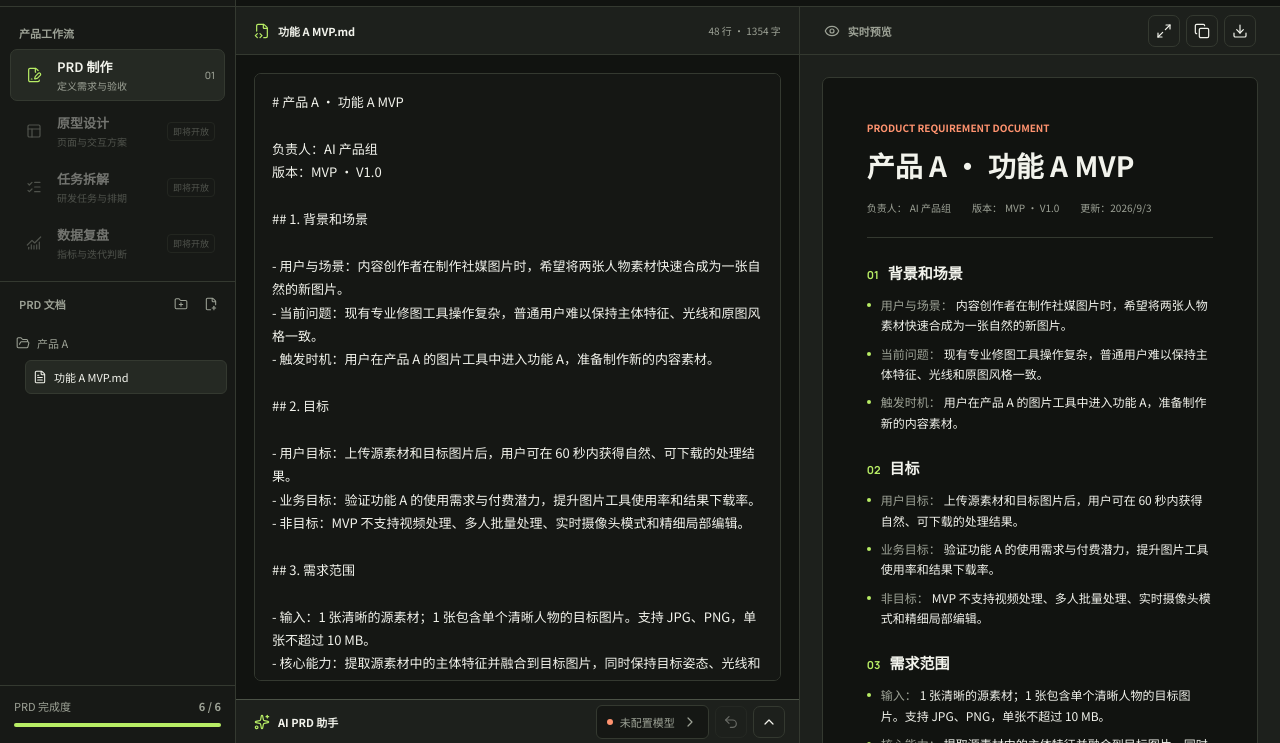
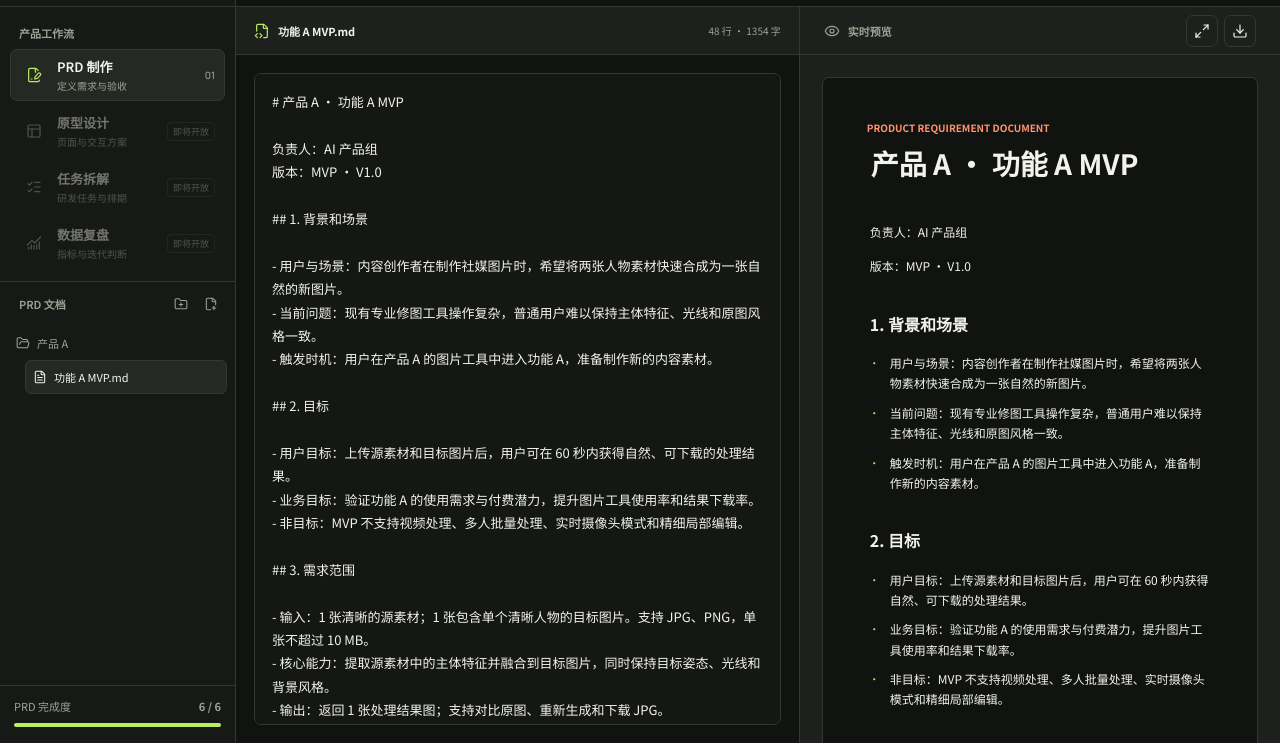
Before and after one commit to yanchao980380-cell/ai-product-coding-skills, a plain HTML site: page index.html in a window 1280 px wide. Shown: the part 57-800 px from the top of the page. Drawn offline with nearby package versions, Linux system fonts and the light colour scheme.

Commit message:
feat: simplify PRD editing workspace

````diff
--- a/index.html
+++ b/index.html
@@ -297,8 +297,7 @@
     .pane-heading { margin-top: 6px; font-size: 23px; line-height: 1.3; }
     .pane-lead { max-width: 620px; margin-top: 8px; color: var(--color-text-muted); font-size: 12px; line-height: 1.7; }
     .editor-pane.markdown-mode { overflow: hidden; }
-    .markdown-workspace { display: grid; grid-template-rows: 48px minmax(0, 1fr) minmax(250px, 1fr); width: 100%; height: 100%; min-height: 0; }
-    .markdown-workspace.chat-collapsed { grid-template-rows: 48px minmax(0, 1fr) 44px; }
+    .markdown-workspace, .markdown-workspace.chat-collapsed { display: grid; grid-template-rows: 48px minmax(0, 1fr); width: 100%; height: 100%; min-height: 0; }
     .markdown-editor-header {
       display: flex;
       align-items: center;
@@ -334,7 +333,7 @@
     .markdown-editor:hover { border-color: var(--color-border-strong); }
     .markdown-editor:focus { border-color: var(--color-accent); outline: 0; background: var(--color-surface); }
     .ai-chat {
-      display: grid;
+      display: none;
       grid-template-rows: 44px minmax(0, 1fr) auto;
       min-width: 0;
       min-height: 0;
@@ -529,6 +528,30 @@
     .doc-table th, .doc-table td { padding: 8px; border: 1px solid var(--color-border); text-align: left; vertical-align: top; overflow-wrap: anywhere; }
     .doc-table th { color: var(--color-text-muted); font-weight: 600; }
     .doc-table td.doc-editable:focus { outline-offset: -2px; }
+    .doc-source-line {
+      border-radius: 3px;
+      outline: 1px solid transparent;
+      white-space: pre-wrap;
+      overflow-wrap: anywhere;
+      transition: background 140ms ease, outline-color 140ms ease;
+      cursor: text;
+    }
+    .doc-source-line:hover { outline-color: var(--color-border-strong); }
+    .doc-source-line:focus { outline-color: var(--color-accent); background: var(--color-input); }
+    .doc-source-line:empty::before { content: attr(data-placeholder); color: var(--color-text-muted); }
+    h1.doc-source-line { margin: 8px 0 18px; padding: 2px 4px; font-size: 28px; line-height: 1.35; }
+    h2.doc-source-line { margin-top: 26px; padding: 2px 3px; font-size: 16px; line-height: 1.45; }
+    h3.doc-source-line, h4.doc-source-line, h5.doc-source-line, h6.doc-source-line { margin-top: 20px; padding: 2px 3px; font-size: 13px; line-height: 1.5; }
+    p.doc-source-line { margin-top: 9px; padding: 2px 3px; color: var(--color-text); font-size: 12px; line-height: 1.75; }
+    .doc-source-spacer { height: 7px; }
+    .doc-list-line { display: grid; grid-template-columns: 15px minmax(0, 1fr); gap: 5px; margin-top: 7px; font-size: 12px; line-height: 1.7; }
+    .doc-list-marker { padding-top: 2px; color: var(--color-accent); font-size: 10px; text-align: center; }
+    .doc-list-line .doc-source-line { padding: 1px 3px; }
+    .doc-quote { margin-top: 10px; padding: 7px 10px; border-left: 2px solid var(--color-accent); color: var(--color-text-muted); font-size: 12px; line-height: 1.7; }
+    .doc-code { margin-top: 12px; padding: 12px; overflow-x: auto; border: 1px solid var(--color-border); border-radius: 5px; background: var(--color-input); }
+    .doc-code .doc-source-line { min-height: 20px; font-family: ui-monospace, SFMono-Regular, Consolas, monospace; font-size: 11px; line-height: 1.65; }
+    .doc-divider { margin: 18px 0; border: 0; border-top: 1px solid var(--color-border); }
+    .doc-table th.doc-source-line, .doc-table td.doc-source-line { min-width: 90px; outline-offset: -2px; cursor: text; }
 
     .menu {
       position: absolute;
@@ -735,8 +758,7 @@
       .pane-inner { padding: 22px 18px 54px; overflow-x: hidden; }
       .markdown-editor-wrap { padding: 12px; }
       .markdown-editor { padding: 14px; font-size: 12px; }
-      .markdown-workspace { grid-template-rows: 44px minmax(0, 1fr) minmax(280px, 0.9fr); }
-      .markdown-workspace.chat-collapsed { grid-template-rows: 44px minmax(0, 1fr) 44px; }
+      .markdown-workspace, .markdown-workspace.chat-collapsed { grid-template-rows: 44px minmax(0, 1fr); }
       .ai-chat-header { padding-inline: 12px; }
       .ai-chat-messages { padding: 10px 12px; }
       .ai-chat-form { padding: 9px 12px 10px; }
@@ -848,7 +870,6 @@
           <button id="menuModelSettingsButton" type="button"><i data-lucide="settings-2"></i>模型设置</button>
           <div class="menu-divider"></div>
           <button id="menuExampleButton" type="button"><i data-lucide="sparkles"></i>恢复默认脱敏案例</button>
-          <button id="menuCopyButton" type="button"><i data-lucide="copy"></i>复制 PRD</button>
           <button id="menuThemeButton" type="button"><i data-lucide="sun-moon"></i>切换明暗主题</button>
           <div class="menu-divider"></div>
           <button id="downloadButton" type="button"><i data-lucide="download"></i>下载 Markdown</button>
@@ -905,7 +926,6 @@
             <div class="preview-label"><i data-lucide="eye"></i>实时预览</div>
             <div class="preview-actions">
               <button class="icon-button preview-fullscreen-button" id="previewFullscreenButton" type="button" aria-label="全屏预览" title="全屏预览"><i class="maximize-icon" data-lucide="maximize-2"></i><i class="minimize-icon" data-lucide="minimize-2"></i></button>
-              <button class="icon-button" id="previewCopyButton" type="button" aria-label="复制 PRD" title="复制 PRD"><i data-lucide="copy"></i></button>
               <button class="icon-button" id="previewDownloadButton" type="button" aria-label="下载 Markdown" title="下载 Markdown"><i data-lucide="download"></i></button>
             </div>
           </div>
@@ -1622,52 +1642,125 @@
       parent.appendChild(section);
     }
 
+    function createSourceEditable(tag, content, lineIndex, prefix = "", label = "编辑内容") {
+      const element = createElement(tag, "doc-source-line", content);
+      element.setAttribute("contenteditable", "plaintext-only");
+      element.setAttribute("role", "textbox");
+      element.setAttribute("aria-label", label);
+      element.setAttribute("spellcheck", "false");
+      element.dataset.mdLine = String(lineIndex);
+      element.dataset.mdPrefix = prefix;
+      element.dataset.placeholder = "点击输入内容";
+      return element;
+    }
+
+    function parseTableCells(line) {
+      const trimmed = line.trim().replace(/^\|/, "").replace(/\|$/, "");
+      return trimmed.split("|").map((cell) => cell.trim());
+    }
+
+    function isTableLine(line) {
+      return /^\s*\|.*\|\s*$/.test(line);
+    }
+
+    function isTableSeparator(line) {
+      const cells = parseTableCells(line);
+      return cells.length > 0 && cells.every((cell) => /^:?-{3,}:?$/.test(cell));
+    }
+
+    function appendMarkdownTable(doc, lines, startIndex) {
+      const table = createElement("table", "doc-table");
+      const thead = document.createElement("thead");
+      const tbody = document.createElement("tbody");
+      let index = startIndex;
+      let rowNumber = 0;
+      while (index < lines.length && isTableLine(lines[index])) {
+        if (isTableSeparator(lines[index])) {
+          index += 1;
+          continue;
+        }
+        const row = document.createElement("tr");
+        parseTableCells(lines[index]).forEach((cell, columnIndex) => {
+          const tag = rowNumber === 0 ? "th" : "td";
+          const editable = createSourceEditable(tag, cell, index, "", `编辑表格第 ${rowNumber + 1} 行第 ${columnIndex + 1} 列`);
+          editable.dataset.mdTableColumn = String(columnIndex);
+          row.appendChild(editable);
+        });
+        (rowNumber === 0 ? thead : tbody).appendChild(row);
+        rowNumber += 1;
+        index += 1;
+      }
+      table.append(thead, tbody);
+      doc.appendChild(table);
+      return index;
+    }
+
     function renderPreview() {
       const doc = document.getElementById("documentPreview");
+      const previousScroll = document.querySelector(".preview-pane").scrollTop;
       doc.replaceChildren();
       document.getElementById("projectTitle").textContent = textOrEmpty(state.title);
       doc.appendChild(createElement("div", "doc-label", "PRODUCT REQUIREMENT DOCUMENT"));
-      doc.appendChild(makePreviewEditable(createElement("h1", "doc-title"), state.title, { previewKind: "title" }, "编辑 PRD 标题"));
-      const meta = createElement("div", "doc-meta");
-      const owner = createElement("span");
-      owner.append("负责人：", makePreviewEditable(createElement("span"), state.owner, { previewKind: "meta", previewLabel: "负责人" }, "编辑负责人"));
-      const version = createElement("span");
-      version.append("版本：", makePreviewEditable(createElement("span"), state.version, { previewKind: "meta", previewLabel: "版本" }, "编辑版本"));
-      meta.append(owner, version);
-      meta.append(createElement("span", "", `更新：${new Date().toLocaleDateString("zh-CN")}`));
-      doc.appendChild(meta);
-
-      addDocSection(doc, "01", "背景和场景", "background", [["用户与场景", state.background.userScenario], ["当前问题", state.background.problem], ["触发时机", state.background.trigger]]);
-      addDocSection(doc, "02", "目标", "goal", [["用户目标", state.goal.userGoal], ["业务目标", state.goal.businessGoal], ["非目标", state.goal.nonGoal]]);
-      addDocSection(doc, "03", "需求范围", "scope", [["输入", state.scope.inputs], ["核心能力", state.scope.capability], ["输出", state.scope.outputs], ["约束", state.scope.constraints], ["MVP 不包含", state.scope.outScope]]);
-      addDocSection(doc, "04", "流程", "flow", [["主流程", state.flow.main], ["异常与空状态", state.flow.exceptions], ["失败后的动作", state.flow.recovery]]);
-
-      const analyticsSection = createElement("section", "doc-section");
-      const analyticsHead = createElement("div", "doc-section-head");
-      analyticsHead.append(createElement("span", "doc-section-index", "05"), createElement("h2", "", "埋点"));
-      analyticsSection.appendChild(analyticsHead);
-      const table = createElement("table", "doc-table");
-      const thead = document.createElement("thead");
-      const headRow = document.createElement("tr");
-      ["事件", "触发时机", "必要属性"].forEach((label) => headRow.appendChild(createElement("th", "", label)));
-      thead.appendChild(headRow);
-      const tbody = document.createElement("tbody");
-      state.analytics.forEach((row, rowIndex) => {
-        const tr = document.createElement("tr");
-        [["event", row.event], ["trigger", row.trigger], ["properties", row.properties]].forEach(([column, value]) => {
-          tr.appendChild(makePreviewEditable(createElement("td"), value, {
-            previewKind: "analytics",
-            previewRow: String(rowIndex),
-            previewColumn: column
-          }, `编辑埋点第 ${rowIndex + 1} 行${column}`));
-        });
-        tbody.appendChild(tr);
-      });
-      table.append(thead, tbody);
-      analyticsSection.appendChild(table);
-      doc.appendChild(analyticsSection);
-
-      addDocSection(doc, "06", "标准和指标", "standards", [["功能验收", state.standards.functional], ["AI 质量", state.standards.quality], ["性能", state.standards.performance], ["业务指标", state.standards.business], ["风险指标", state.standards.risk]]);
+      const lines = markdownDraft.replace(/\r\n?/g, "\n").split("\n");
+      let index = 0;
+      while (index < lines.length) {
+        const line = lines[index];
+        if (!line.trim()) {
+          if (lines.length === 1) doc.appendChild(createSourceEditable("p", "", 0, "", "编辑段落内容"));
+          else doc.appendChild(createElement("div", "doc-source-spacer"));
+          index += 1;
+          continue;
+        }
+        if (isTableLine(line) && index + 1 < lines.length && isTableSeparator(lines[index + 1])) {
+          index = appendMarkdownTable(doc, lines, index);
+          continue;
+        }
+        const fence = line.match(/^\s*```(.*)$/);
+        if (fence) {
+          const code = createElement("pre", "doc-code");
+          index += 1;
+          while (index < lines.length && !/^\s*```/.test(lines[index])) {
+            code.appendChild(createSourceEditable("code", lines[index], index, "", "编辑代码内容"));
+            index += 1;
+          }
+          doc.appendChild(code);
+          index += index < lines.length ? 1 : 0;
+          continue;
+        }
+        const heading = line.match(/^(#{1,6})\s+(.*)$/);
+        if (heading) {
+          doc.appendChild(createSourceEditable(`h${heading[1].length}`, heading[2], index, `${heading[1]} `, "编辑标题"));
+          index += 1;
+          continue;
+        }
+        const listItem = line.match(/^(\s*)([-*+]|\d+[.)])\s+(.*)$/);
+        if (listItem) {
+          const row = createElement("div", "doc-list-line");
+          row.append(
+            createElement("span", "doc-list-marker", /^\d/.test(listItem[2]) ? listItem[2] : "•"),
+            createSourceEditable("div", listItem[3], index, `${listItem[1]}${listItem[2]} `, "编辑列表内容")
+          );
+          doc.appendChild(row);
+          index += 1;
+          continue;
+        }
+        const quote = line.match(/^(\s*>\s?)(.*)$/);
+        if (quote) {
+          const editable = createSourceEditable("blockquote", quote[2], index, quote[1], "编辑引用内容");
+          editable.classList.add("doc-quote");
+          doc.appendChild(editable);
+          index += 1;
+          continue;
+        }
+        if (/^\s*(?:---+|___+|\*\*\*+)\s*$/.test(line)) {
+          doc.appendChild(createElement("hr", "doc-divider"));
+          index += 1;
+          continue;
+        }
+        doc.appendChild(createSourceEditable("p", line, index, "", "编辑段落内容"));
+        index += 1;
+      }
+      document.querySelector(".preview-pane").scrollTop = previousScroll;
     }
 
     function previewSectionKeyFromHeading(line) {
@@ -1762,23 +1855,23 @@
     }
 
     function syncPreviewEdit(element) {
-      const value = previewEditableValue(element);
-      const kind = element.dataset.previewKind;
-      let updated = markdownDraft;
-      if (kind === "title") updated = updateMarkdownTitle(updated, value);
-      else if (kind === "meta") updated = updateMarkdownMeta(updated, element.dataset.previewLabel, value);
-      else if (kind === "list") updated = updateMarkdownListItem(updated, element.dataset.previewSection, element.dataset.previewLabel, value);
-      else if (kind === "analytics") {
-        const rowIndex = Number(element.dataset.previewRow);
-        state.analytics[rowIndex][element.dataset.previewColumn] = value;
-        updated = updateMarkdownAnalytics(updated, state.analytics);
-      }
-
-      markdownDraft = updated;
+      const lineIndex = Number(element.dataset.mdLine);
+      if (!Number.isInteger(lineIndex)) return;
+      const lines = markdownDraft.replace(/\r\n?/g, "\n").split("\n");
+      const value = element.textContent.replace(/\r?\n/g, "");
+      if (element.dataset.mdTableColumn !== undefined) {
+        const cells = parseTableCells(lines[lineIndex] || "||");
+        const columnIndex = Number(element.dataset.mdTableColumn);
+        while (cells.length <= columnIndex) cells.push("");
+        cells[columnIndex] = value.trim().replace(/\|/g, "/");
+        lines[lineIndex] = `| ${cells.join(" | ")} |`;
+      } else {
+        lines[lineIndex] = `${element.dataset.mdPrefix || ""}${value}`;
+      }
+      markdownDraft = lines.join("\n");
       state = parseMarkdown(markdownDraft);
       document.getElementById("markdownEditor").value = markdownDraft;
       document.getElementById("projectTitle").textContent = textOrEmpty(state.title);
-      element.classList.toggle("doc-empty", !value);
       updateMarkdownStats();
       scheduleSave();
       updateProgress();
@@ -1786,30 +1879,37 @@
 
     function bindPreviewEditor() {
       const doc = document.getElementById("documentPreview");
-      doc.addEventListener("focusin", (event) => {
-        const editable = event.target.closest(".doc-editable");
-        if (editable?.classList.contains("doc-empty") && editable.textContent.trim() === "待补充") {
-          editable.textContent = "";
-          editable.classList.remove("doc-empty");
-        }
-      });
       doc.addEventListener("input", (event) => {
-        const editable = event.target.closest(".doc-editable");
+        const editable = event.target.closest(".doc-source-line");
         if (editable) syncPreviewEdit(editable);
       });
       doc.addEventListener("keydown", (event) => {
-        if (event.target.closest(".doc-editable") && event.key === "Enter") {
+        if (event.target.closest(".doc-source-line") && event.key === "Enter") {
           event.preventDefault();
           event.target.blur();
         }
       });
-      doc.addEventListener("focusout", (event) => {
-        const editable = event.target.closest(".doc-editable");
-        if (editable && !editable.textContent.trim()) {
-          editable.textContent = "待补充";
-          editable.classList.add("doc-empty");
-        }
+    }
+
+    let synchronizedScrollSource = null;
+
+    function syncScrollPosition(source, target) {
+      if (synchronizedScrollSource && synchronizedScrollSource !== source) return;
+      synchronizedScrollSource = source;
+      const sourceRange = source.scrollHeight - source.clientHeight;
+      const targetRange = target.scrollHeight - target.clientHeight;
+      const progress = sourceRange > 0 ? source.scrollTop / sourceRange : 0;
+      target.scrollTop = progress * Math.max(targetRange, 0);
+      window.requestAnimationFrame(() => {
+        synchronizedScrollSource = null;
       });
+    }
+
+    function bindSynchronizedScroll() {
+      const editor = document.getElementById("markdownEditor");
+      const preview = document.querySelector(".preview-pane");
+      editor.addEventListener("scroll", () => syncScrollPosition(editor, preview), { passive: true });
+      preview.addEventListener("scroll", () => syncScrollPosition(preview, editor), { passive: true });
     }
 
     function sectionHasContent(section) {
@@ -2357,8 +2457,6 @@
       setMarkdownContent(DEFAULT_MARKDOWN, "已恢复默认脱敏案例");
     });
     document.getElementById("copyButton").addEventListener("click", copyMarkdown);
-    document.getElementById("menuCopyButton").addEventListener("click", copyMarkdown);
-    document.getElementById("previewCopyButton").addEventListener("click", copyMarkdown);
     document.getElementById("previewFullscreenButton").addEventListener("click", togglePreviewFullscreen);
     document.getElementById("downloadButton").addEventListener("click", downloadMarkdown);
     document.getElementById("previewDownloadButton").addEventListener("click", downloadMarkdown);
@@ -2437,6 +2535,7 @@
     applyTheme(localStorage.getItem(THEME_KEY) || "dark");
     bindMarkdownEditor();
     bindPreviewEditor();
+    bindSynchronizedScroll();
     refreshActiveDocument();
     updateModelStatus();
     lucide.createIcons();
````
